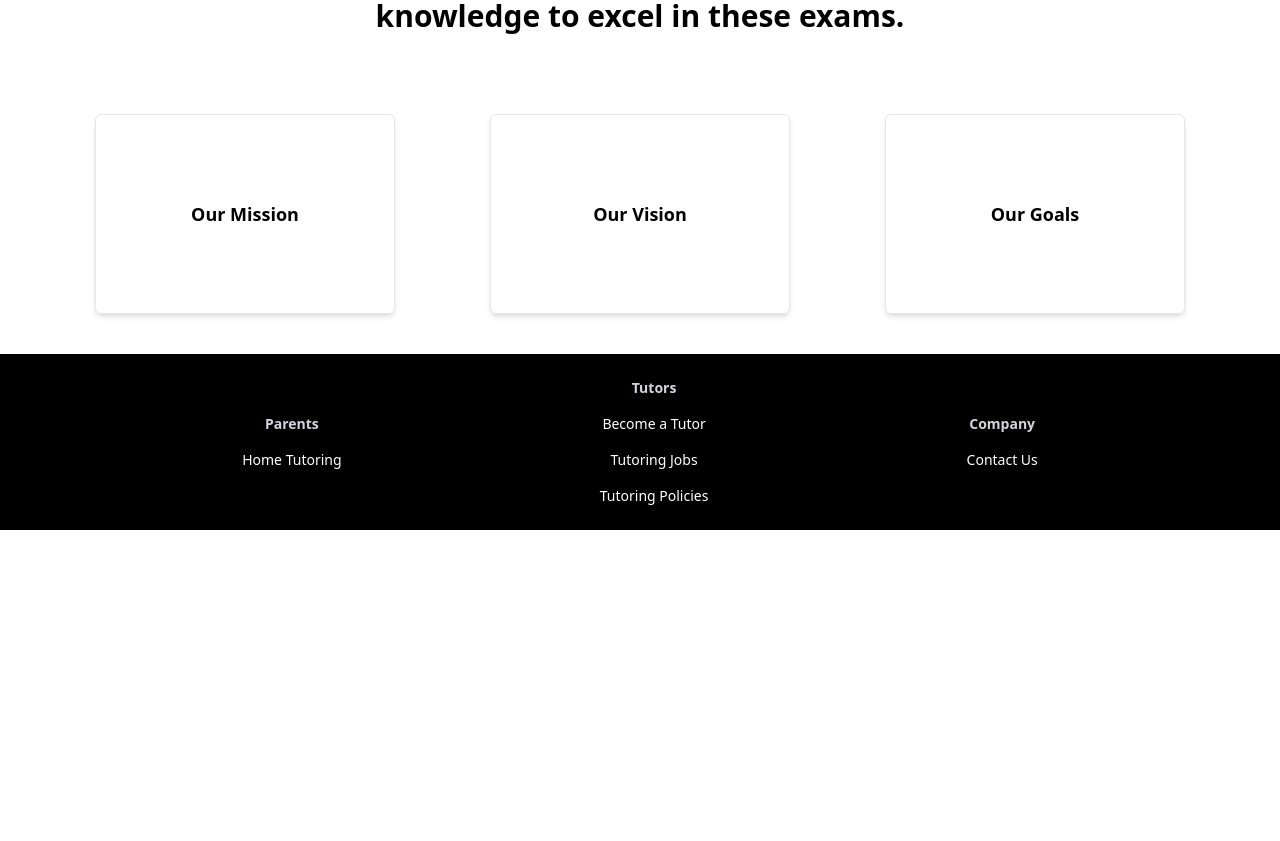
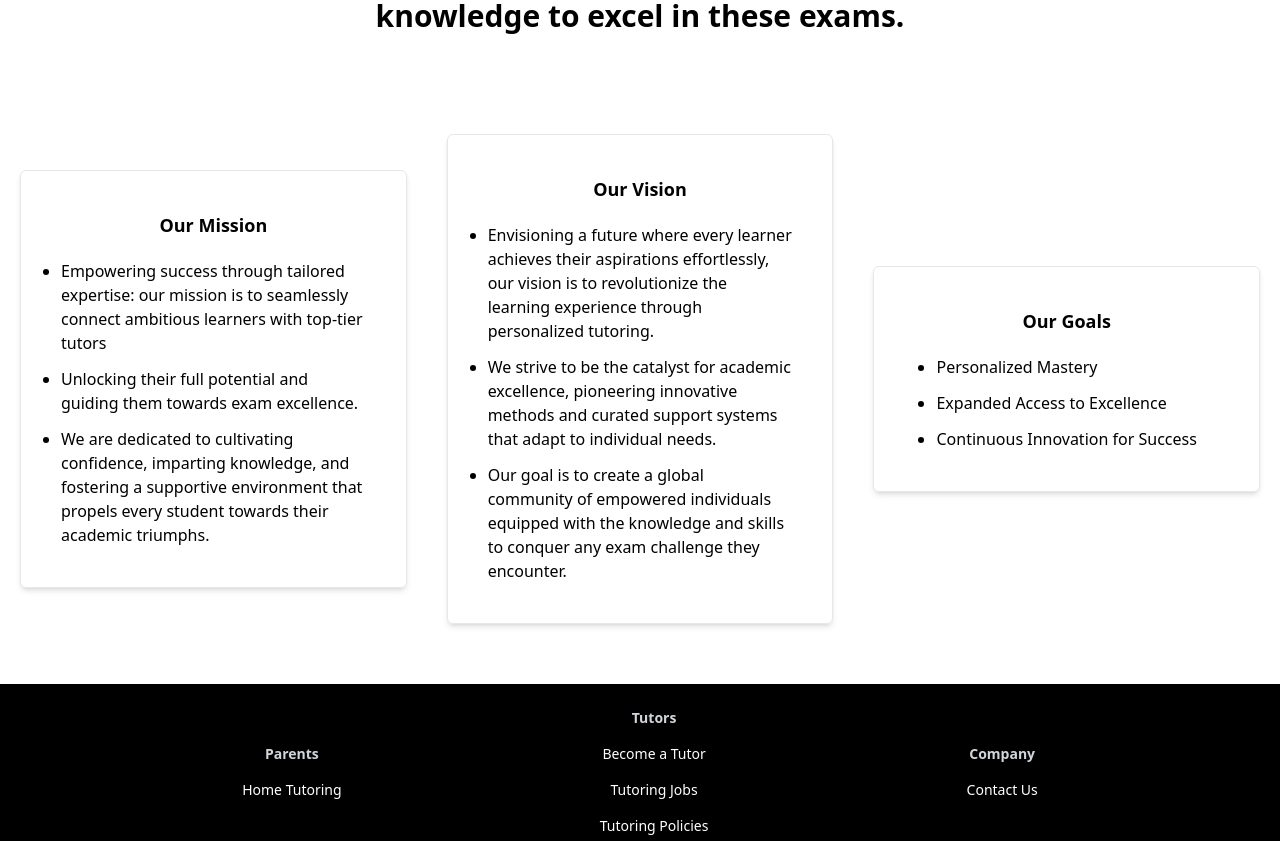
Before and after one commit to Mayor-Rhymes/learning-platform, a Vue app: page /about in a window 1280 px wide. Shown: the part 650-1491 px from the top of the page. Before the commit the page ends 1180 px from the top, so only its background shows below. Built offline with nearby package versions, Linux system fonts and the light colour scheme; a web font is replaced by a local one; what @splidejs/vue-splide would draw is missing.

Commit message:
Added new components

```diff
--- a/src/views/AboutView.vue
+++ b/src/views/AboutView.vue
@@ -5,7 +5,9 @@
 </script> -->
 
 <template>
-  <div class="flex flex-col gap-20 h-full w-full bg-[aboutbg] bg-cover bg-no-repeat">
+  <div
+    class="flex flex-col gap-20 h-full w-full bg-[aboutbg] bg-cover bg-no-repeat"
+  >
     <h4 class="text-center text-5xl text-blue-500 drop-shadow-md">
       About Frithland
     </h4>
@@ -33,21 +35,60 @@
       className="block h-[400px] md:h-[600px] lg:h-[800px]"
     /> -->
 
-    <div class="flex justify-evenly">
+    <div
+      class="grid grid-cols-1 md:grid-cols-2 lg:grid-cols-3 p-5 justify-evenly items-center gap-10"
+    >
       <div
-        class="flex flex-col items-center justify-center rounded-md border h-[200px] w-[300px] cursor-pointer transition-all duration-300 ease-in-out delay-300 shadow-md hover:shadow-fuchsia-400"
+        class="flex flex-col gap-5 items-center justify-center rounded-md border cursor-pointer transition-all duration-300 ease-in-out p-10 delay-300 shadow-md hover:shadow-fuchsia-400 hover:-translate-y-4 group"
       >
-        <h6 class="text-lg font-bold">Our Mission</h6>
+        <h6 class="text-lg font-bold group-hover:text-fuchsia-600 transition-all duration-200 delay-200 ease-in-out">Our Mission</h6>
+        <ul class="list-disc flex flex-col gap-3 group-hover:text-blue-400 transition-all duration-200 delay-200 ease-in-out">
+          <li>
+            Empowering success through tailored expertise: our mission is to
+            seamlessly connect ambitious learners with top-tier tutors
+          </li>
+          <li>
+            Unlocking their full potential and guiding them towards exam
+            excellence.
+          </li>
+          <li>
+            We are dedicated to cultivating confidence, imparting knowledge, and
+            fostering a supportive environment that propels every student
+            towards their academic triumphs.
+          </li>
+        </ul>
       </div>
       <div
-        class="flex flex-col items-center justify-center rounded-md border h-[200px] w-[300px] cursor-pointer transition-all duration-300 ease-in-out delay-300 shadow-md hover:shadow-fuchsia-400"
+        class="group flex flex-col gap-5 items-center justify-center rounded-md border cursor-pointer transition-all duration-300 ease-in-out p-10 delay-300 shadow-md hover:shadow-fuchsia-400 hover:-translate-y-4"
       >
-        <h6 class="text-lg font-bold">Our Vision</h6>
+        <h6 class="text-lg font-bold group-hover:text-fuchsia-600 transition-all duration-200 delay-200 ease-in-out">Our Vision</h6>
+        <ul class="list-disc flex flex-col gap-3 group-hover:text-blue-400 transition-all duration-200 delay-200 ease-in-out">
+          <li>
+            Envisioning a future where every learner achieves their aspirations
+            effortlessly, our vision is to revolutionize the learning experience
+            through personalized tutoring.
+          </li>
+          <li>
+            We strive to be the catalyst for academic excellence, pioneering
+            innovative methods and curated support systems that adapt to
+            individual needs.
+          </li>
+          <li>
+            Our goal is to create a global community of empowered individuals
+            equipped with the knowledge and skills to conquer any exam challenge
+            they encounter.
+          </li>
+        </ul>
       </div>
       <div
-        class="flex flex-col items-center justify-center rounded-md border h-[200px] w-[300px] cursor-pointer transition-all duration-300 ease-in-out delay-300 shadow-md hover:shadow-fuchsia-400"
+        class="group flex flex-col gap-5 items-center justify-center rounded-md border cursor-pointer transition-all duration-300 ease-in-out p-10 delay-300 shadow-md hover:shadow-fuchsia-400 hover:-translate-y-4"
       >
-        <h6 class="text-lg font-bold">Our Goals</h6>
+        <h6 class="text-lg font-bold group-hover:text-fuchsia-600 transition-all duration-200 delay-200 ease-in-out">Our Goals</h6>
+        <ul class="list-disc flex flex-col gap-3 group-hover:text-blue-400 transition-all duration-200 delay-200 ease-in-out">
+          <li>Personalized Mastery</li>
+          <li>Expanded Access to Excellence</li>
+          <li>Continuous Innovation for Success</li>
+        </ul>
       </div>
     </div>
   </div>
```
